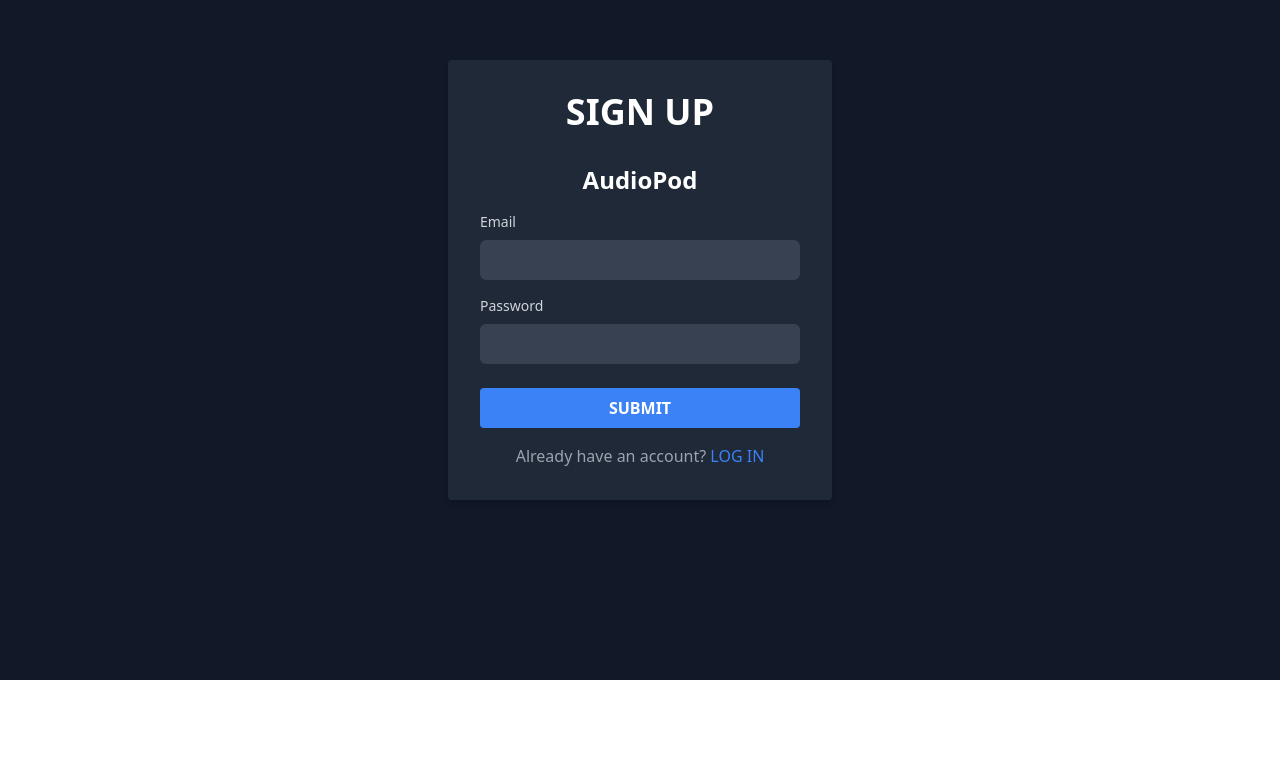
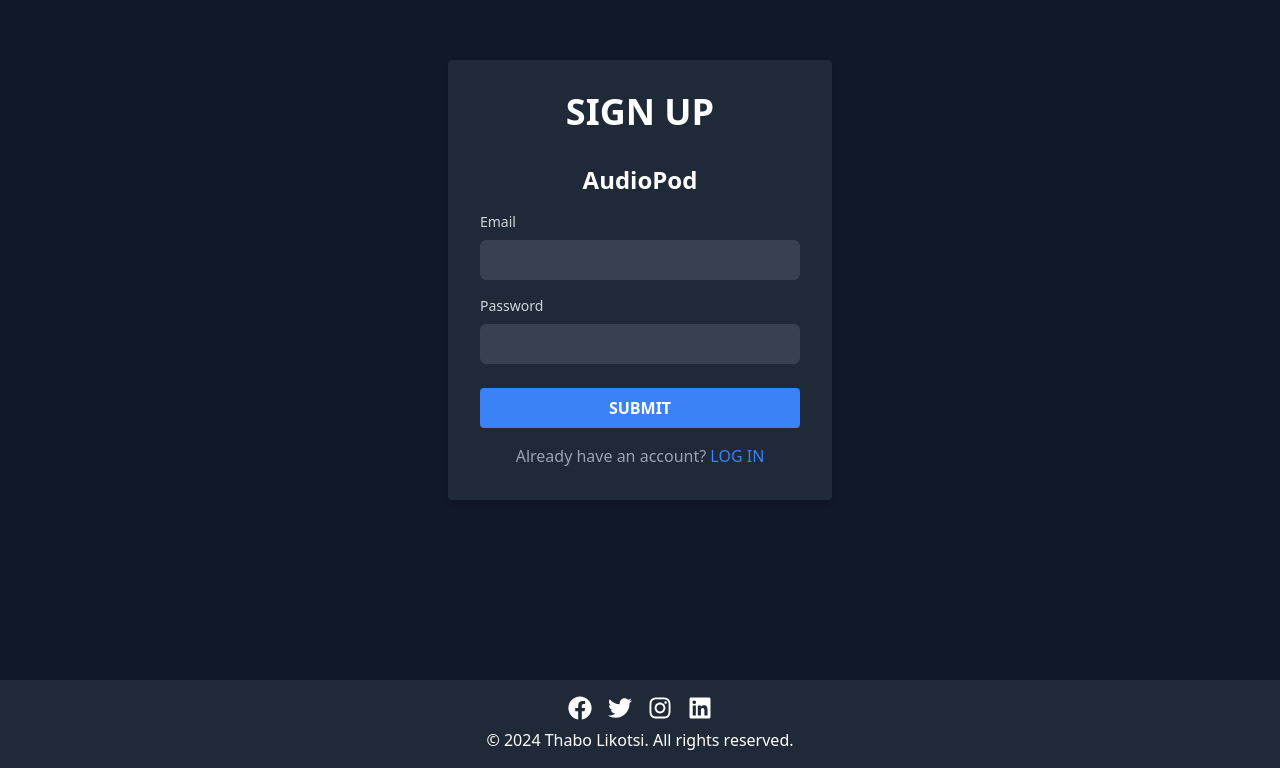
Before and after one commit to thabo4587/-thabo4587-THALIK431_WFC-2401_GroupB_Thabo_Likotsi_-DJS11-Portfolio-Piece-main, a React (Create React App) app: page / in a window 1280 px wide. Shown: the part 120-888 px from the top of the page. Before the commit the page ends 800 px from the top, so only its background shows below. Built offline with nearby package versions, Linux system fonts and the light colour scheme.

Commit message:
Updated todo list

```diff
--- a/package.json
+++ b/package.json
@@ -16,8 +16,10 @@
     "prop-types": "^15.8.1",
     "react": "^18.3.1",
     "react-dom": "^18.3.1",
+    "react-icons": "^5.2.1",
     "react-router-dom": "^6.23.1",
     "react-scripts": "^5.0.1",
+    "react-spring": "^9.7.3",
     "web-vitals": "^4.1.1"
   },
   "devDependencies": {
--- a/src/App.jsx
+++ b/src/App.jsx
@@ -11,7 +11,7 @@
     const newFavorite = { episode, show, season, dateAdded: new Date() };
     const updatedFavorites = [...storedFavorites, newFavorite];
     localStorage.setItem('favorites', JSON.stringify(updatedFavorites));
-    console.log('Added to favorites:', newFavorite); // Debugging statement
+
   };
 
   return (
--- a/src/Footer.jsx
+++ b/src/Footer.jsx
@@ -1,14 +1,34 @@
 import React from 'react';
-//Add social media icons in the footer!
+import { FaFacebook, FaTwitter, FaInstagram, FaLinkedin } from 'react-icons/fa'; // Import icons
+
 function Footer() {
+  const socialLinks = [
+    { name: 'Facebook', icon: FaFacebook, url: 'https://www.facebook.com/' },
+    { name: 'Twitter', icon: FaTwitter, url: 'https://twitter.com/' },
+    { name: 'Instagram', icon: FaInstagram, url: 'https://www.instagram.com/' },
+    { name: 'LinkedIn', icon: FaLinkedin, url: 'https://www.linkedin.com/' },
+  ];
+
   return (
     <footer className="footer bg-gray-800 text-white py-4">
-      <div className="container mx-auto text-center">
+      <div className="container mx-auto flex justify-center items-center space-x-4">
+        {socialLinks.map((link) => (
+          <a
+            key={link.name}
+            href={link.url}
+            target="_blank"
+            rel="noopener noreferrer"
+            className="text-white hover:text-gray-300 transition-colors"
+          >
+            <link.icon size={24} />
+          </a>
+        ))}
+      </div>
+      <div className="container mx-auto text-center mt-2">
         <p>&copy; 2024 Thabo Likotsi. All rights reserved.</p>
       </div>
     </footer>
   );
 }
 
-
 export default Footer;
--- a/src/Header.jsx
+++ b/src/Header.jsx
@@ -17,15 +17,15 @@
           <NavLink
             to="/"
             exact
-            className="text-white font-bold px-4 py-2 rounded-md mx-2 hover:bg-blue-600"
-            activeClassName="bg-blue-600"
+            className="text-white font-bold px-4 py-2 rounded-md mx-2  hover:bg-red-700"
+            activeClassName="bg-orange-600"
           >
             Home
           </NavLink>
           <NavLink
             to="/favorites"
-            className="text-white font-bold px-4 py-2 rounded-md mx-2 hover:bg-blue-600"
-            activeClassName="bg-blue-600"
+            className="text-white font-bold px-4 py-2 rounded-md mx-2 hover:bg-red-700"
+            activeClassName="bg-orange-600"
           >
             Favorites
           </NavLink>
--- a/src/HomePage.jsx
+++ b/src/HomePage.jsx
@@ -109,12 +109,7 @@
             ))}
           </select>
         </div>
-        <button
-          className="bg-red-500 hover:bg-red-700 text-white font-bold py-2 px-4 my-4 mx-2 rounded"
-          onClick={handleFavouritesClick}
-        >
-          Favourites
-        </button>
+
       </div>
 
       <form onSubmit={handleSubmit} className="mb-4">
@@ -131,7 +126,7 @@
         {sortPreviews(filteredPreviews).map((preview) => (
           <div key={preview.id} className="bg-white shadow-lg rounded-lg overflow-hidden">
             <div className="px-6 py-4">
-              <img className="w-full h-auto md:h-auto sm:h-auto object-cover" src={preview.image} alt={preview.title} />
+              <img className="w-full h-auto md:h-auto sm:h-auto object-cover rounded" src={preview.image} alt={preview.title} />
               <h3 className="text-xl font-semibold mt-2">{preview.title}</h3>
               <button
                 className="bg-red-500 hover:bg-red-700 text-white font-bold py-2 px-4 my-4 mx-2 rounded"
--- a/src/PodCastContext.js
+++ b/src/PodCastContext.js
@@ -5,6 +5,7 @@
 
 export const usePodcast = () => useContext(PodcastContext);
 
+//state variable for details page
 export const PodcastProvider = ({ children }) => {
   const [selectedPodcast, setSelectedPodcast] = useState(null);
 // implementing context
--- a/src/Routes.js
+++ b/src/Routes.js
@@ -8,6 +8,7 @@
 import ShowDetail from './ShowDetails';
 import Favourites from './Favourites';
 
+//state for rendering header and footer
 function RoutesComponent({ addToFavorites }) {
   const location = useLocation();
   const [showHeader, setShowHeader] = useState(true);
@@ -16,7 +17,7 @@
   useEffect(() => {
     if (location.pathname === '/' || location.pathname === '/login') {
       setShowHeader(false);
-      setShowFooter(false);
+      setShowFooter(true); //change to remove footer
     } else {
       setShowHeader(true);
       setShowFooter(true);
--- a/src/ShowDetails.jsx
+++ b/src/ShowDetails.jsx
@@ -6,7 +6,7 @@
 const ShowDetail = ({ addToFavorites }) => {
   const { id } = useParams();
   const navigate = useNavigate();
-  const { selectedPodcast } = usePodcast();
+  const { selectedPodcast } = usePodcast(); //using context imported
   const [showDetails, setShowDetails] = useState(null);
   const [loading, setLoading] = useState(true);
   const [error, setError] = useState(null);
@@ -38,17 +38,6 @@
     }
   }, [id, selectedPodcast]);
 
- // const handleBackClick = () => {
-  //  navigate(-1);
- // };
-
- // const handleResetProgress = () => {
-  //  if (audioRef.current) {
-   //   audioRef.current.currentTime = 0;
-   //   setAudioProgress(0);
-   //   setIsPlaying(false);
- //   }
- // };
 
   const handleSeasonSelect = (event) => {
     setSelectedSeason(event.target.value);
@@ -60,7 +49,7 @@
 
   const handleAudioPause = () => {
     if (audioRef.current) {
-      audioRef.current.pause();
+      audioRef.current.pause(); //pausing sound
       setIsPlaying(false);
     }
   };
@@ -69,7 +58,7 @@
     const currentTime = audioRef.current.currentTime;
     setAudioProgress(currentTime);
   };
-
+//function imported as a prop for the button
   const handleAddToFavorites = (episode) => {
     addToFavorites(episode, showDetails.title, selectedSeason);
     alert(`Added ${episode.title} to Favorites!`);
@@ -98,8 +87,7 @@
             <img
               src={showDetails.image}
               alt={showDetails.title}
-              className="detail-image w-full h-auto"
-            />
+              className="detail-image w-full h-auto lg:mb-60 mt-3" />
           </div>
           <div className="md:w-2/3 md:pl-6">
             <h1 className="text-3xl font-bold text-blue-700 mb-2">
@@ -148,7 +136,7 @@
                         Your browser does not support the audio element.
                       </audio>
                       <button
-                        className="bg-blue-500 hover:bg-blue-700 text-white font-bold py-2 px-4 rounded mt-2"
+                        className="bg-red-500 hover:bg-blue-700 text-white font-bold py-2 px-4 rounded-full mt-2"
                         onClick={() => handleAddToFavorites(episode)}
                       >
                         Add to Favorites
@@ -172,3 +160,18 @@
 };
 
 export default ShowDetail;
+
+
+
+
+
+
+
+
+ // const handleResetProgress = () => {
+  //  if (audioRef.current) {
+   //   audioRef.current.currentTime = 0;
+   //   setAudioProgress(0);
+   //   setIsPlaying(false);
+ //   }
+ // };
```
Also changed, not shown: 2 other files (tests, documents, lock files or other folders).
